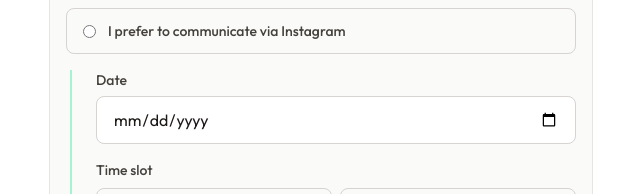
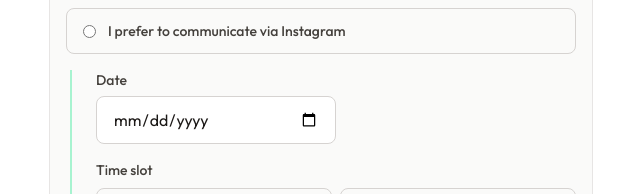
Before and after one commit to Tooviee/Livable, a Next.js app: page /request in a window 1280 px wide. Shown: the part 1048-1242 px from the top of the page, without its empty margins (319-959 px from the left). Built offline with nearby package versions, Linux system fonts and the light colour scheme.

Commit message:
date box fixed

```diff
--- a/src/app/request/page.tsx
+++ b/src/app/request/page.tsx
@@ -468,7 +468,7 @@ export default function RequestPage() {
             </div>
             {preferredContact === "zoom" && (
               <div className="min-w-0 pl-6 space-y-4 border-l-2 border-emerald-200 dark:border-emerald-800 ml-1">
-                <div>
+                <div className="min-w-0 overflow-hidden w-3/4 max-w-[240px]">
                   <label htmlFor="appointment_date" className="block text-sm font-medium text-stone-700 dark:text-stone-300 mb-1.5">
                     Date
                   </label>
```
